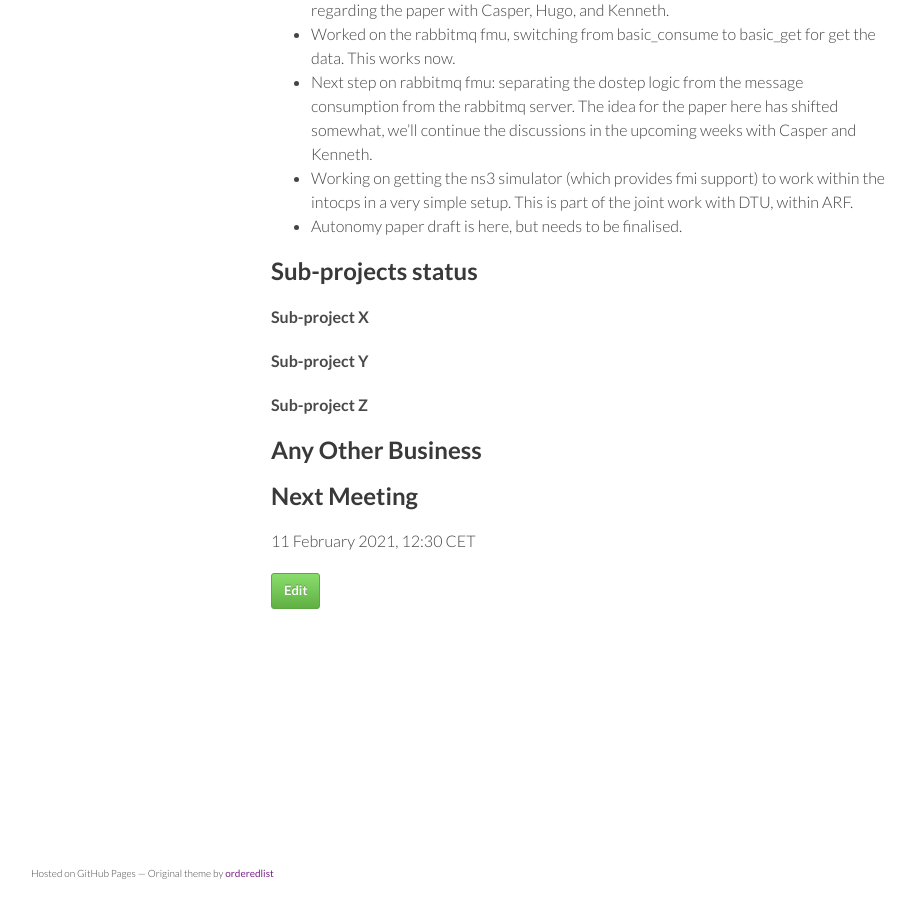
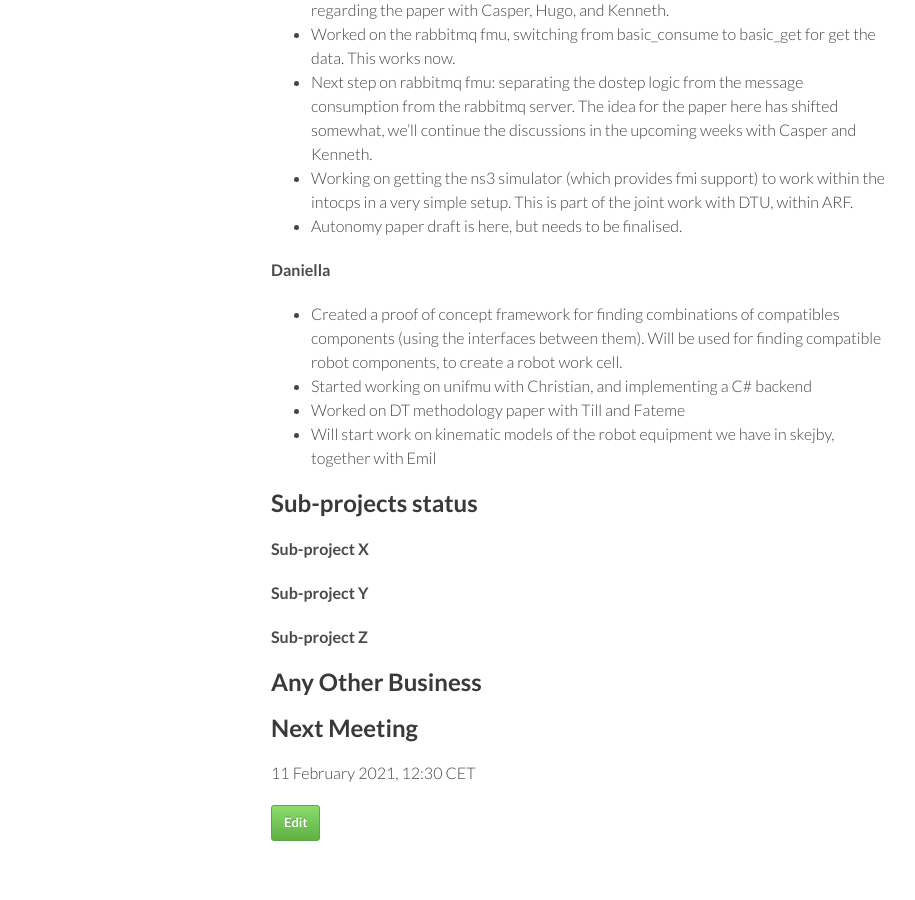
Before and after one commit to digitaltwincentre/digitaltwincentre.github.io, a Jekyll site: the page built from _biweeklies/Biweekly-32.md, in a window 1280 px wide and 900 px high, scrolled down 1219 px. Shown: the whole window, without its empty margins (179-1094 px from the left). Built offline with Jekyll 4.4.1, drawn with Linux system fonts in a browser that asks for light colours; nearby versions of some CDN libraries.

Commit message:
Update Biweekly-32.md

```diff
--- a/_biweeklies/Biweekly-32.md
+++ b/_biweeklies/Biweekly-32.md
@@ -58,6 +58,12 @@ date: 28 January 2021, 1230 CET
 * Working on getting the ns3 simulator (which provides fmi support) to work within the intocps in a very simple setup. This is part of the joint work with DTU, within ARF.
 * Autonomy paper draft is here, but needs to be finalised.
 
+#### Daniella
+* Created a proof of concept framework for finding combinations of compatibles components (using the interfaces between them). Will be used for finding compatible robot components, to create a robot work cell.
+* Started working on unifmu with Christian, and implementing a C# backend
+* Worked on DT methodology paper with Till and Fateme
+* Will start work on kinematic models of the robot equipment we have in skejby, together with Emil
+
 ## Sub-projects status
 
 #### Sub-project X
```
